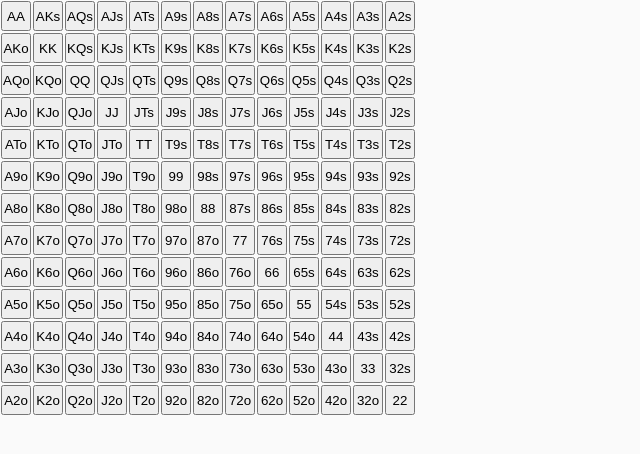
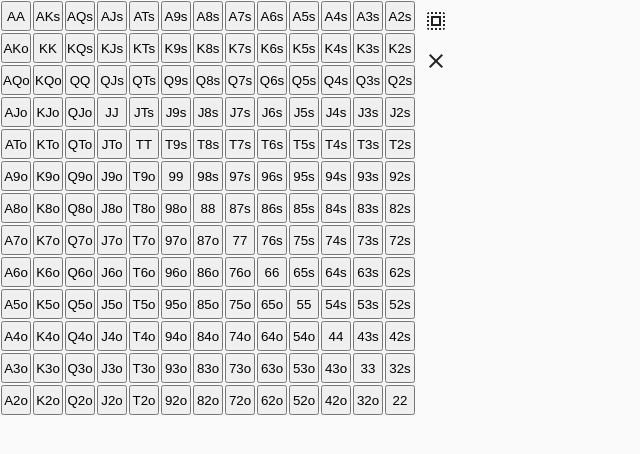
Before and after one commit to PierreDemailly/poker-tools, an Angular app: page / in a window 1280 px wide. Shown: the top 454 px of the page, without its empty margins (0-640 px from the left). Built offline with nearby package versions, Linux system fonts and the light colour scheme.

Commit message:
feat range with select all and clear

```diff
--- a/src/app/app.component.ts
+++ b/src/app/app.component.ts
@@ -1,4 +1,5 @@
-import { Component } from '@angular/core';
+import { MouseService } from './shared/services/mouse/mouse.service';
+import { Component, HostListener } from '@angular/core';
 
 @Component({
   selector: 'app-root',
@@ -6,5 +7,12 @@ import { Component } from '@angular/core';
   styleUrls: ['./app.component.scss']
 })
 export class AppComponent {
-  title = 'poker-tools';
+  @HostListener('mousedown', ['$event']) onMouseDown(event: MouseEvent): void {
+    this.mouseService.mouseDown();
+  }
+  @HostListener('mouseup', ['$event']) onMouseUp(): void {
+    this.mouseService.mouseUp();
+  }
+
+  constructor(private mouseService: MouseService) {}
 }
--- a/src/app/app.module.ts
+++ b/src/app/app.module.ts
@@ -7,6 +7,8 @@ import { HandGridComponent } from './shared/components/hand-grid/hand-grid.compo
 import { BrowserAnimationsModule } from '@angular/platform-browser/animations';
 
 import { MatSidenavModule } from '@angular/material/sidenav';
+import { MatButtonModule } from '@angular/material/button';
+import { MatIconModule } from '@angular/material/icon';
 
 @NgModule({
   declarations: [
@@ -18,6 +20,8 @@ import { MatSidenavModule } from '@angular/material/sidenav';
     AppRoutingModule,
     BrowserAnimationsModule,
     MatSidenavModule,
+    MatButtonModule,
+    MatIconModule,
   ],
   providers: [],
   bootstrap: [AppComponent]
--- a/src/app/shared/components/hand-grid/hand-grid.component.html
+++ b/src/app/shared/components/hand-grid/hand-grid.component.html
@@ -1,11 +1,21 @@
 <div class="hand-grid">
+  <div class="grid">
     <ng-container *ngFor="let firstCard of cardArray; let x = index">
       <ng-container *ngFor="let secondCard of cardArray; let y = index;">
-      <button *ngIf="firstCard === secondCard; else: notPair">{{ firstCard + secondCard }}</button>
+        <button class="hand" #hand *ngIf="firstCard === secondCard; else: notPair" (mouseenter)="selectHand(hand)" (mousedown)="selectHand(hand, true)">{{ firstCard + secondCard }}</button>
         <ng-template #notPair>
-        <button>{{ y > x ? firstCard + secondCard + 's' : secondCard + firstCard + 'o' }}</button>
+          <button class="hand" #hand (mouseenter)="selectHand(hand)" (mousedown)="selectHand(hand, true)">{{ y > x ? firstCard + secondCard + 's' : secondCard + firstCard + 'o' }}</button>
         </ng-template>
       </ng-container>
       <br>
     </ng-container>
   </div>
+  <div class="options">
+    <button mat-icon-button (click)="selectAll()">
+      <mat-icon>select_all</mat-icon>
+    </button>
+    <button mat-icon-button (click)="clearAll()">
+      <mat-icon>clear</mat-icon>
+    </button>
+  </div>
+</div>
--- a/src/app/shared/components/hand-grid/hand-grid.component.scss
+++ b/src/app/shared/components/hand-grid/hand-grid.component.scss
@@ -1,7 +1,24 @@
-button {
+.hand-grid {
+  display: flex;
+}
+
+.hand {
   height: 30px;
   width: 30px;
   text-align: center;
   padding: 0;
   margin: 1px;
 }
+
+.selected {
+  background: red;
+}
+
+.grid {
+  display: inline-block;
+}
+
+.options {
+  display: inline-flex;
+  flex-direction: column;
+}
--- a/src/app/shared/components/hand-grid/hand-grid.component.ts
+++ b/src/app/shared/components/hand-grid/hand-grid.component.ts
@@ -1,3 +1,4 @@
+import { MouseService } from './../../services/mouse/mouse.service';
 import { HandGridService } from './../../services/hand-grid/hand-grid.service';
 import { Component, OnInit } from '@angular/core';
 
@@ -7,11 +8,39 @@ import { Component, OnInit } from '@angular/core';
   styleUrls: ['./hand-grid.component.scss']
 })
 export class HandGridComponent implements OnInit {
+  isMouseDown = false;
   cardArray = Array.from(Array(13), (_, index) => this.handGridService.getCardSymbolFromIndex(index)).reverse();
 
-  constructor(private handGridService: HandGridService) { }
+  constructor(
+    private handGridService: HandGridService,
+    private mouseService: MouseService,
+  ) { }
 
+  // TODO: scavenger
   ngOnInit(): void {
+    this.mouseService.isMouseDown$.subscribe(bool => this.isMouseDown = bool);
   }
 
+  selectHand(btn: HTMLButtonElement, isClick = false): void {
+    if (!isClick && !this.isMouseDown) return;
+
+    const isSelected = btn.classList.contains('selected');
+    if (isSelected) btn.classList.remove('selected');
+    else btn.classList.add('selected');
+  }
+
+  selectAll(): void {
+    const hands = document.getElementsByClassName('hand') as unknown as HTMLButtonElement[];
+    for (const hand of hands) {
+      if (hand.classList.contains('selected')) continue;
+      hand.classList.add('selected');
+    }
+  }
+
+  clearAll(): void {
+    const hands = document.getElementsByClassName('hand') as unknown as HTMLButtonElement[];
+    for (const hand of hands) {
+      hand.classList.remove('selected');
+    }
+  }
 }
--- /dev/null
+++ b/src/app/shared/services/mouse/mouse.service.ts
@@ -0,0 +1,20 @@
+import { Injectable } from '@angular/core';
+import { BehaviorSubject } from 'rxjs';
+
+@Injectable({
+  providedIn: 'root'
+})
+export class MouseService {
+  isMouseDown$ = new BehaviorSubject(false);
+
+  constructor() { }
+
+  mouseDown(): void {
+    if (this.isMouseDown$.getValue()) return;
+    this.isMouseDown$.next(true);
+  }
+
+  mouseUp(): void {
+    this.isMouseDown$.next(false);
+  }
+}
```
Also changed, not shown: 1 other file (tests, documents, lock files or other folders). Lines whose indentation alone changed are shown as unchanged.
